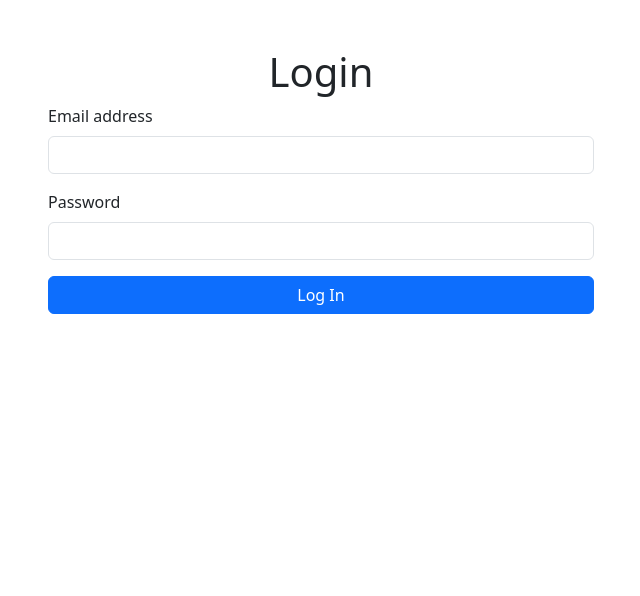
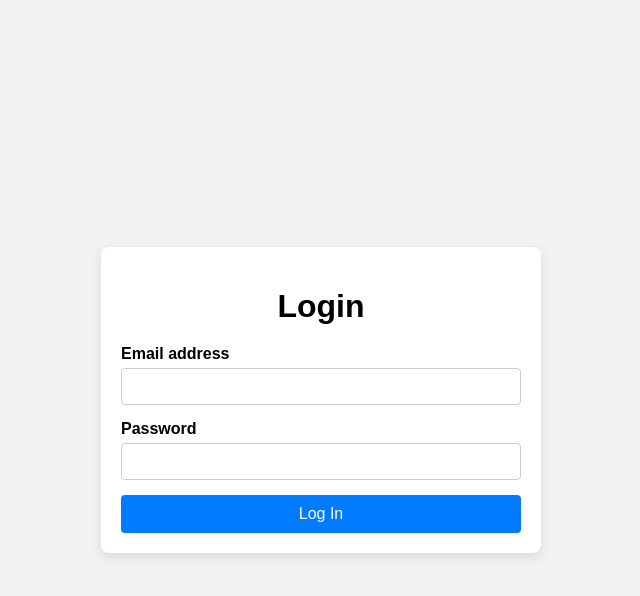
Before and after one commit to ratho3009/week3-workshop., a website: page www/index.html in a window 1280 px wide. Shown: the whole page, without its empty margins (319-959 px from the left). Drawn offline with nearby package versions, Linux system fonts and the light colour scheme.

Commit message:
without bootstrap

```diff
--- a/www/index.html
+++ b/www/index.html
@@ -3,34 +3,32 @@
 <head>
   <meta charset="UTF-8" />
   <title>Login Page</title>
-  <link href="https://cdn.jsdelivr.net/npm/bootstrap@5.3.2/dist/css/bootstrap.min.css" rel="stylesheet">
   <link rel="stylesheet" href="style.css">
   <script src="https://code.jquery.com/jquery-3.7.1.min.js"></script>
   <script src="script.js" defer></script>
 </head>
 <body>
-  <div class="container">
-    <div class="row justify-content-center">
-      <div class="col-md-6">
+  <div class="custom-container">
+    <div class="login-box">
+      <h1>Login</h1>
 
-        <h1 class="text-center mt-5">Login</h1>
+      <form id="loginForm">
+        <div class="form-group">
+          <label for="email">Email address</label>
+          <input type="email" name="email" id="email" required>
+        </div>
 
-        <form id="loginForm">
-          <div class="mb-3">
-            <label for="email" class="form-label">Email address</label>
-            <input type="email" name="email" id="email" class="form-control" required>
-          </div>
-          <div class="mb-3">
-            <label for="password" class="form-label">Password</label>
-            <input type="password" name="password" id="password" class="form-control" required>
-          </div>
-          <button type="submit" class="btn btn-primary w-100">Log In</button>
-          <div id="errormsg" class="alert alert-danger mt-3 d-none">
-            User credentials does not match
-          </div>
-        </form>
+        <div class="form-group">
+          <label for="password">Password</label>
+          <input type="password" name="password" id="password" required>
+        </div>
 
-      </div>
+        <button type="submit" class="login-button">Log In</button>
+
+        <div id="errormsg" class="error-message hidemessage">
+          User credentials do not match
+        </div>
+      </form>
     </div>
   </div>
 </body>
--- a/www/script.js
+++ b/www/script.js
@@ -9,8 +9,16 @@ $(document).ready(function () { // Run this function when fully loaded
       if (response.valid) {  // go to account if valid login
         window.location.href = '/account';
       } else { // show error message if non valid login.
-          $('#errormsg').removeClass('d-none').addClass('d-block');
+        $('#errormsg')
+          .removeClass('hidemessage')
+          .addClass('showmessage');
       }
     });
   });
+
+  $('#email, #password').on('input', function () { //hide error message when user starts typing again
+    $('#errormsg')
+      .removeClass('showmessage')
+      .addClass('hidemessage');
   });
+});
--- a/www/style.css
+++ b/www/style.css
@@ -1,4 +1,83 @@
-.profile-img {
+/* general page */
+body {
+    font-family: Arial, sans-serif;
+    background-color: #f2f2f2;
+    display: flex;
+    align-items: center;
+    justify-content: center;
+    height: 100vh;
+    margin: 0;
+  }
+
+  /* Container for login box */
+  .custom-container {
+    width: 100%;
+    max-width: 400px;
+    padding: 20px;
+    background-color: white;
+    border-radius: 8px;
+    box-shadow: 0 4px 12px rgba(0, 0, 0, 0.1);
+  }
+
+  /* form and elements */
+  h1 {
+    text-align: center;
+    margin-bottom: 20px;
+  }
+
+  .form-group {
+    margin-bottom: 15px;
+  }
+
+  label {
+    display: block;
+    margin-bottom: 5px;
+    font-weight: bold;
+  }
+
+  input[type="email"],
+  input[type="password"] {
+    width: 100%;
+    padding: 10px;
+    border: 1px solid #ccc;
+    border-radius: 4px;
+    box-sizing: border-box;
+  }
+
+  /* Logg inn-button */
+  .login-button {
+    width: 100%;
+    padding: 10px;
+    background-color: #007bff;
+    color: white;
+    border: none;
+    border-radius: 4px;
+    font-size: 16px;
+    cursor: pointer;
+  }
+
+  .login-button:hover {
+    background-color: #0056b3;
+  }
+
+  /* error message – hidden by standard */
+  .hidemessage {
+    display: none;
+  }
+
+  /* wrong loging */
+  .showmessage {
+    display: block;
+    background-color: #f8d7da;
+    color: #721c24;
+    border: 1px solid #f5c6cb;
+    padding: 10px;
+    margin-top: 15px;
+    border-radius: 4px;
+    text-align: center;
+  }
+
+  .profile-img {
     width: 150px;
     height: 150px;
     object-fit: cover;
```
Also changed, not shown: www/account.html (+12 -16 lines). Lines whose indentation alone changed are shown as unchanged.
